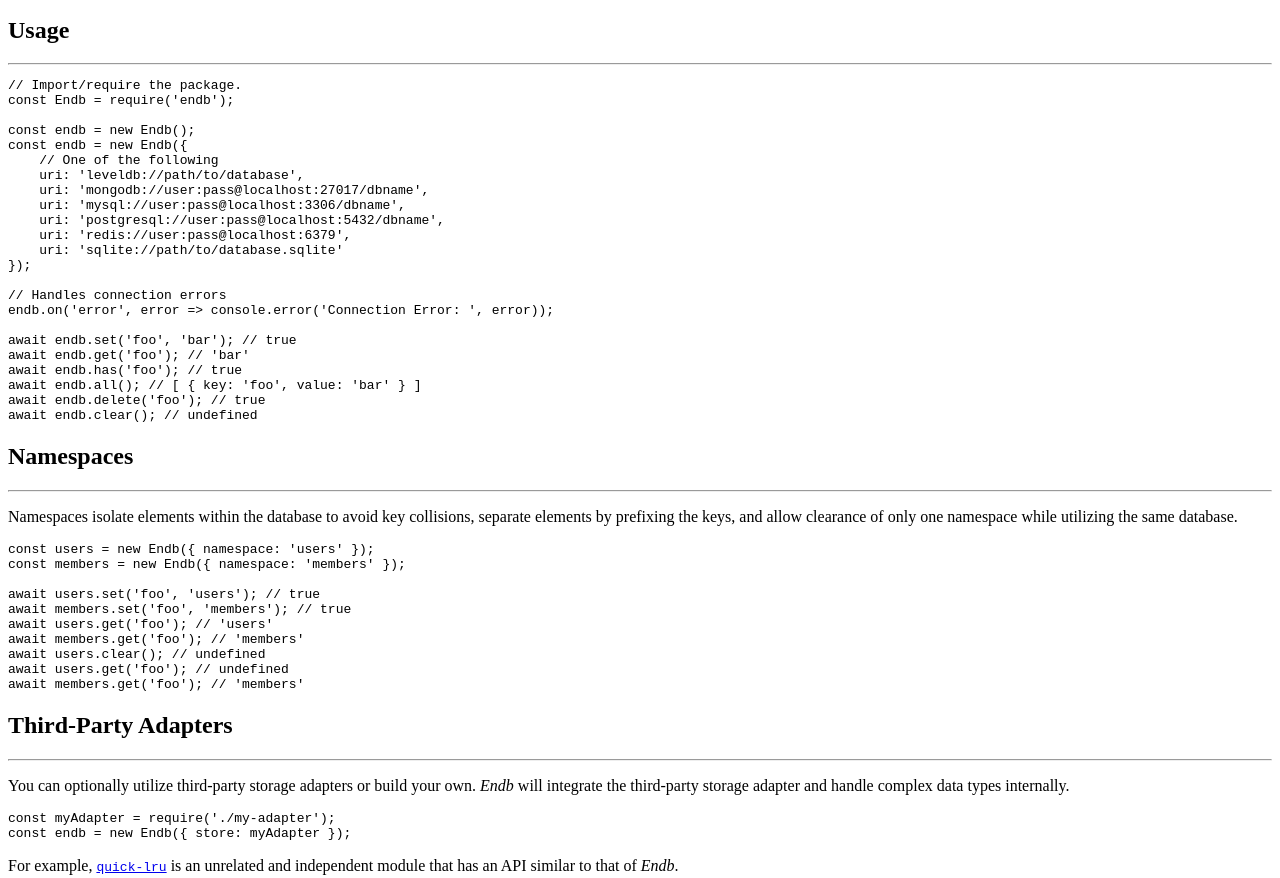
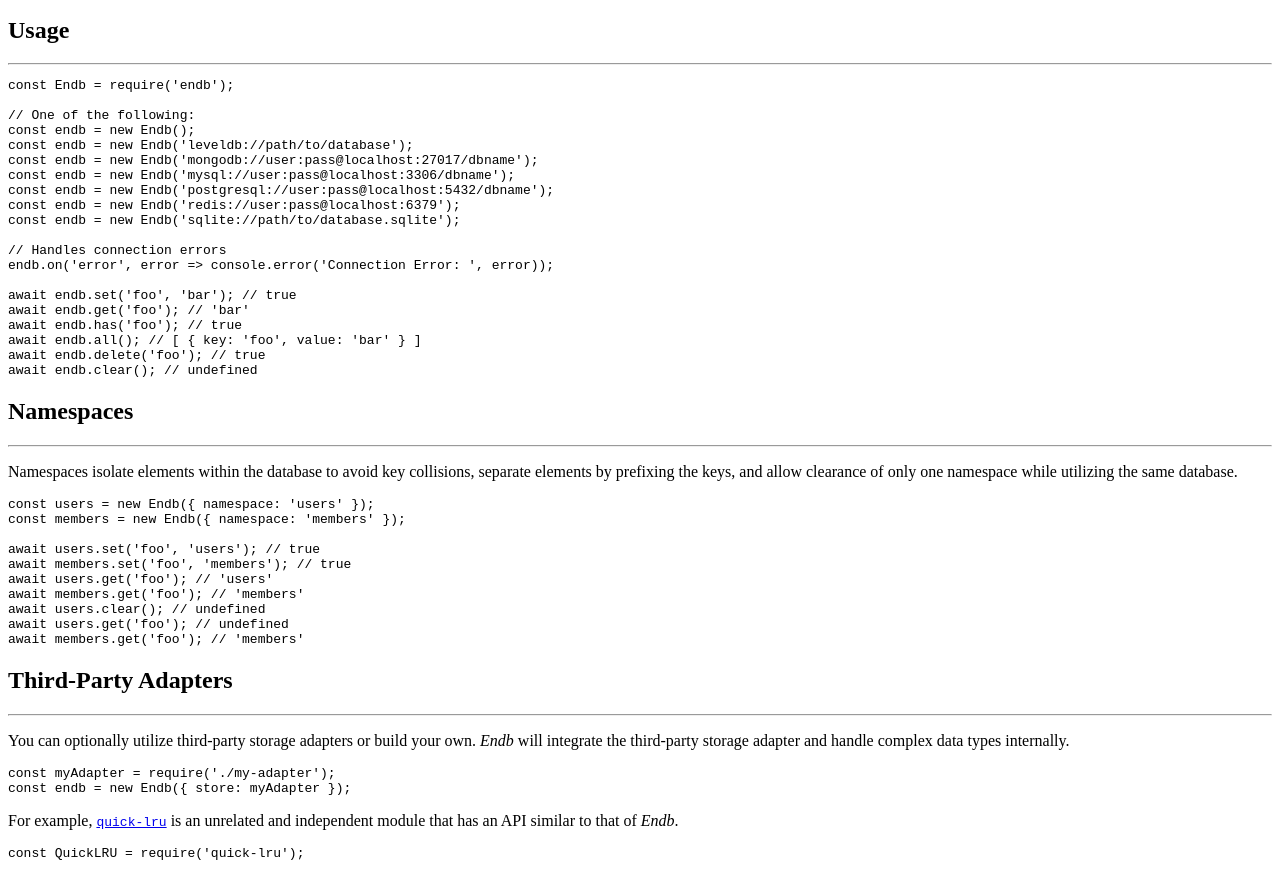
Before and after one commit to neodon/endb, a plain HTML site: page content/readme.html in a window 1280 px wide. Shown: the part 1504-2382 px from the top of the page. Drawn offline with Linux system fonts and the light colour scheme; files whose address does not match are found by name.

Commit message:
docs: build and deploy docs

```diff
--- a/content/readme.html
+++ b/content/readme.html
@@ -39,19 +39,16 @@
 $ npm install sqlite3 # SQLite</code></pre>
 <h2 id="usage">Usage</h2>
 <hr />
-<pre><code class="javascript">// Import/require the package.
-const Endb = require('endb');
+<pre><code class="javascript">const Endb = require('endb');
 
+// One of the following:
 const endb = new Endb();
-const endb = new Endb({
-    // One of the following
-    uri: 'leveldb://path/to/database',
-    uri: 'mongodb://user:pass@localhost:27017/dbname',
-    uri: 'mysql://user:pass@localhost:3306/dbname',
-    uri: 'postgresql://user:pass@localhost:5432/dbname',
-    uri: 'redis://user:pass@localhost:6379',
-    uri: 'sqlite://path/to/database.sqlite'
-});
+const endb = new Endb('leveldb://path/to/database');
+const endb = new Endb('mongodb://user:pass@localhost:27017/dbname');
+const endb = new Endb('mysql://user:pass@localhost:3306/dbname');
+const endb = new Endb('postgresql://user:pass@localhost:5432/dbname');
+const endb = new Endb('redis://user:pass@localhost:6379');
+const endb = new Endb('sqlite://path/to/database.sqlite');
 
 // Handles connection errors
 endb.on('error', error =&gt; console.error('Connection Error: ', error));
```
